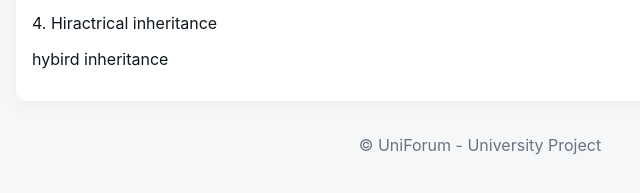
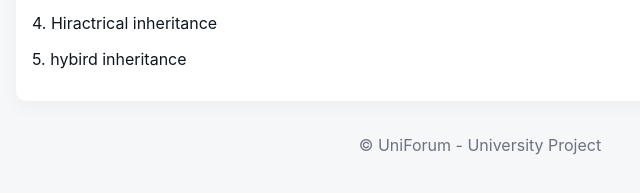
Before and after one commit to HkTheBeast/ShadanForums, a website: page public/subjectB.html in a window 1280 px wide. Shown: the part 2808-3001 px from the top of the page, 160-800 px from the left. Drawn offline with Linux system fonts and the light colour scheme; no server answers.

Commit message:
Update subjectB.html

```diff
--- a/public/subjectB.html
+++ b/public/subjectB.html
@@ -75,7 +75,7 @@
           <p>There are 5 types of inheritancein java, they are </p>
           <p>1. Single level inheritance </p><p>2. Multi-level inheritance</p><p>3. Multiple inheritance</p>
           <p>4. Hiractrical inheritance</p>
-          <p>hybird inheritance</p>
+          <p>5. hybird inheritance</p>
             </article>
           </section>
     <footer class="footer">
```
